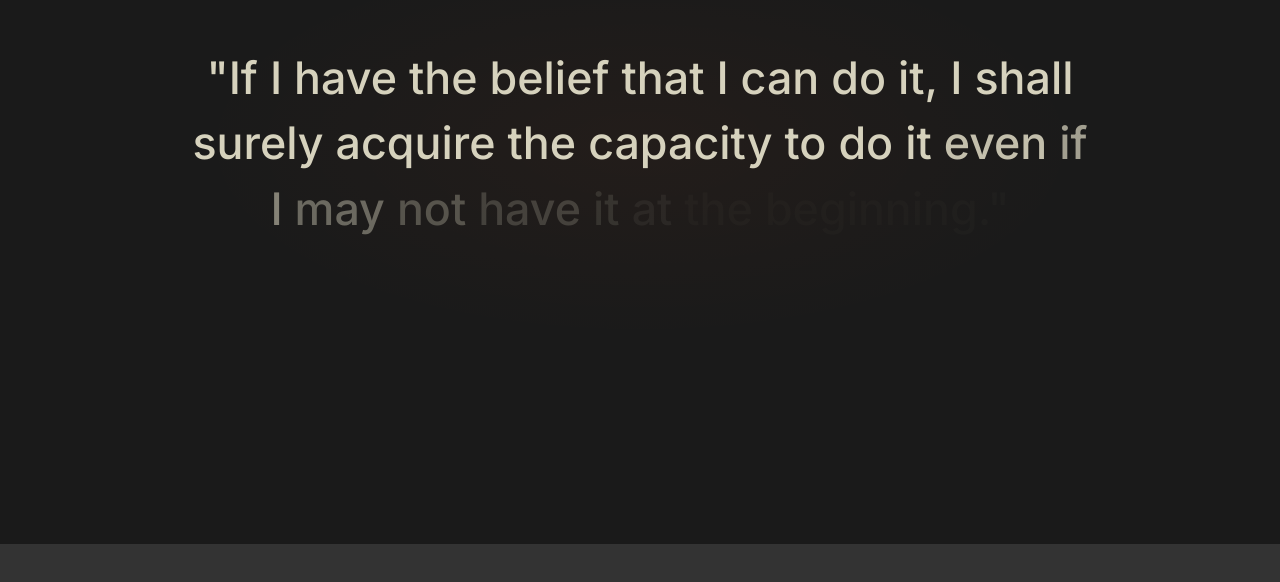
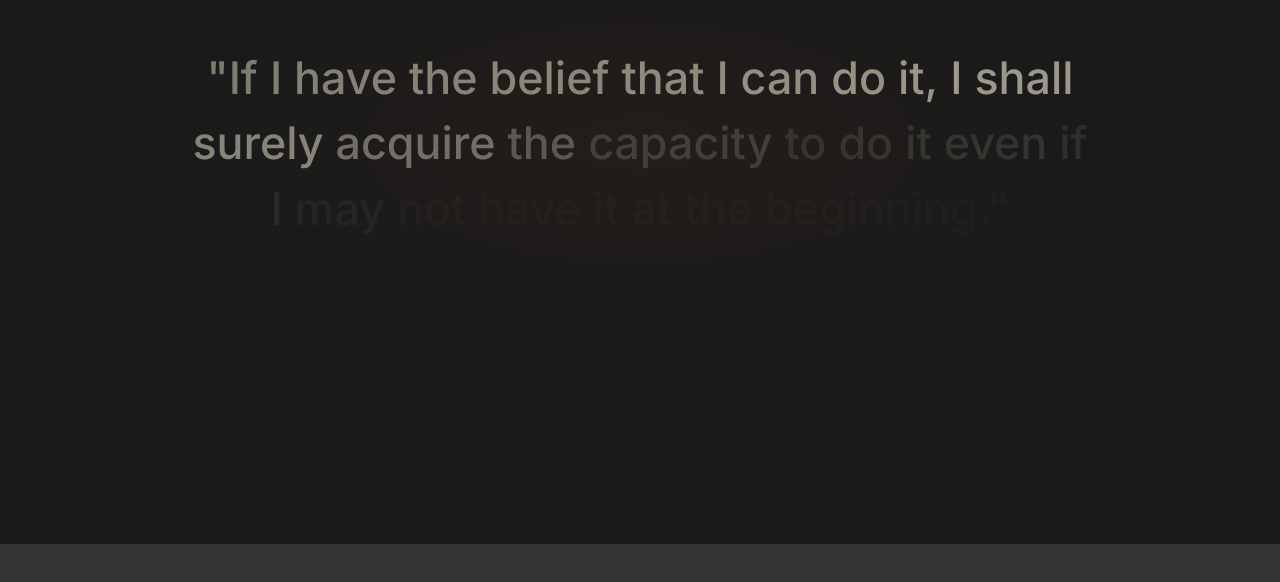
Before and after one commit to Ayushsoni9125/portfolio, a React (Vite) app: page / in a window 1280 px wide. Shown: the part 2640-3222 px from the top of the page. Built offline with nearby package versions, Linux system fonts and the light colour scheme.

Commit message:
fix: slow down quote scroll reveal speed by increasing height to 300vh and using sticky start-end offsets

```diff
--- a/src/components/QuoteReveal.jsx
+++ b/src/components/QuoteReveal.jsx
@@ -12,11 +12,11 @@ export default function QuoteReveal() {
 
   const { scrollYProgress } = useScroll({
     target: containerRef,
-    offset: ['start end', 'end start'],
+    offset: ['start start', 'end end'],
   });
 
   return (
-    <div ref={containerRef} style={{ height: '180vh' }}>
+    <div ref={containerRef} style={{ height: '300vh' }}>
       <div
         className="sticky top-0 h-screen flex items-center justify-center px-6 sm:px-12 font-medium"
         style={{ background: '#1a1a1a' }}
@@ -51,8 +51,9 @@ export default function QuoteReveal() {
 }
 
 function QuoteWord({ word, index, total, scrollYProgress }) {
-  const start = 0.1 + (index / total) * 0.5;
-  const end = start + 0.15;
+  // Map the word reveal across 75% of the sticky scroll duration
+  const start = (index / total) * 0.75;
+  const end = start + 0.12;
 
   const opacity = useTransform(scrollYProgress, [start, end], [0.15, 1]);
   const color = useTransform(
```
